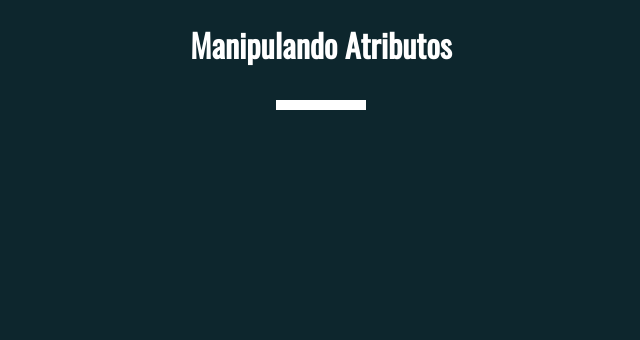
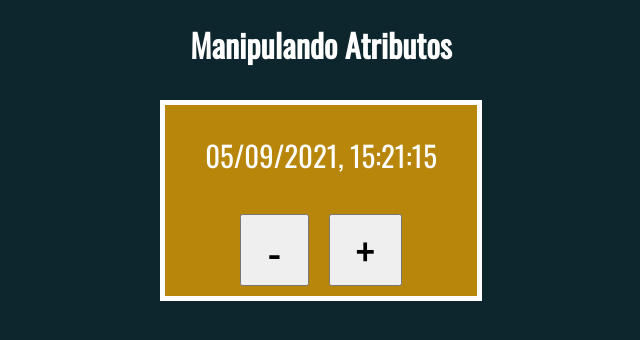
Before and after one commit to nicollasguedes/cursoWebDevCod3r, a plain HTML site: page jquery/manipulandoAtributos.html in a window 1280 px wide. Shown: the whole page, without its empty margins (319-959 px from the left). Drawn offline with Linux system fonts and the light colour scheme.

Commit message:
Jquery Manipulando Atributos e CSS

```diff
--- a/jquery/manipulandoAtributos.html
+++ b/jquery/manipulandoAtributos.html
@@ -23,6 +23,34 @@
     <h1>Manipulando Atributos</h1>
     <div wm-relogio='1000'></div>
     <script>
-        // ...
+        function Relogio(elemento) {
+            const horaCerta = $('<p>');
+            const botaoMenos = $('<button>').html('-');
+            const botaoMais = $('<button>').html('+');
+
+            const $elemento = $(elemento);
+            $elemento.append(horaCerta, botaoMenos, botaoMais);
+
+            const getIntervaloAtual =
+                () => parseInt($elemento.attr('wr-relogio'));
+            let temporizador = null
+            const iniciar = () => {
+                if (temporizador) clearInterval(temporizador)
+                temporizador = setInterval(() => {
+                    horaCerta.html(new Date().toLocaleString('pt-BR'))
+                }, getIntervaloAtual())
+            }
+            const alterarIntervalo = delta => {
+                const novo = Math.max(getIntervaloAtual() + delta, 1000)
+                $elemento.attr('em-relogio', novo)
+                iniciar()
+            }
+
+            botaoMenos.click(e => alterarIntervalo(1000))
+            botaoMais.click(e => alterarIntervalo(-1000))
+            iniciar()
+        }
+
+        $('[wm-relogio]').each((i, e) => Relogio(e))
     </script>
 </body>
```
Also changed, not shown: jquery/manipulandoCSS.html (+19 -1 lines).
